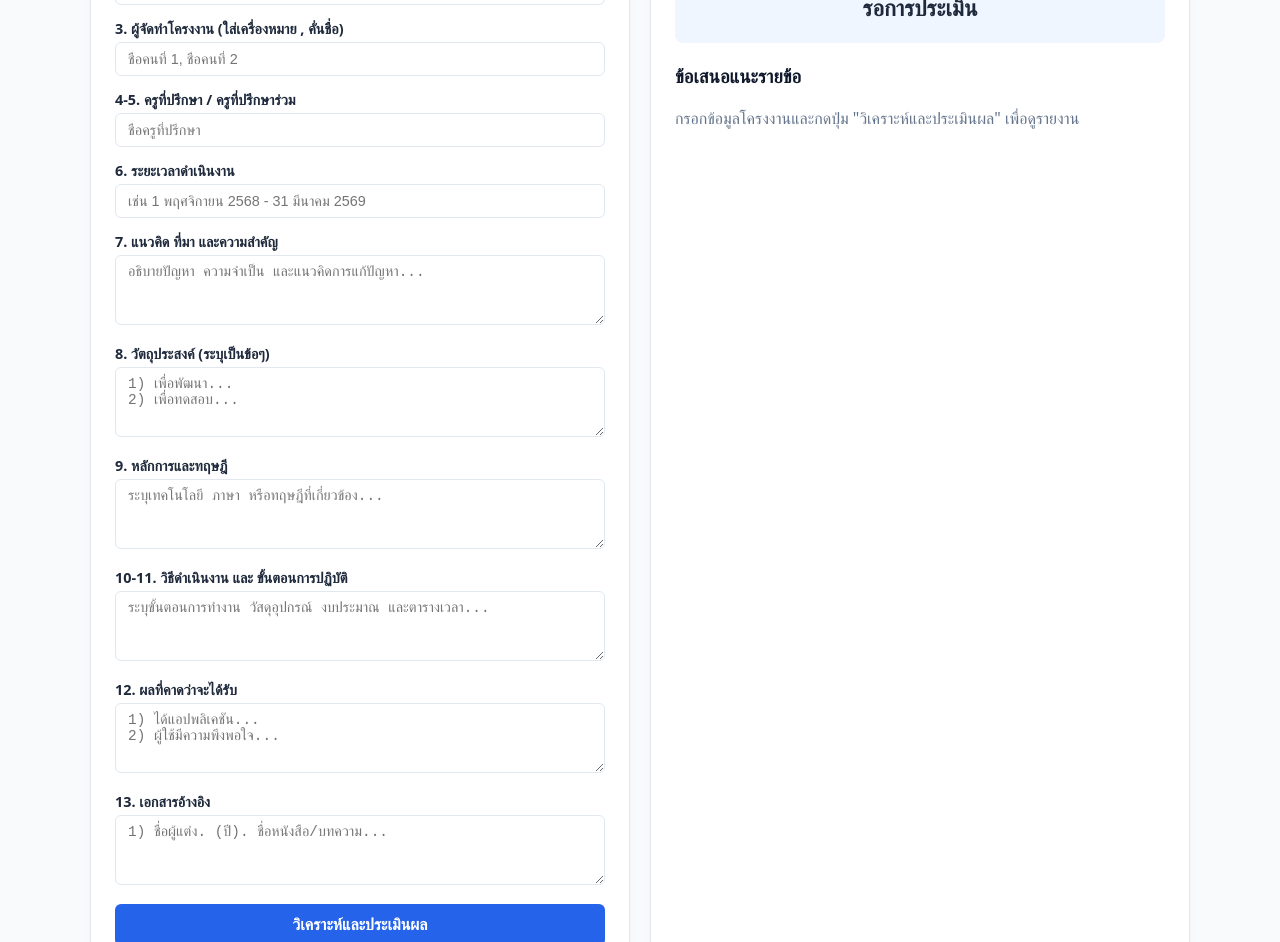
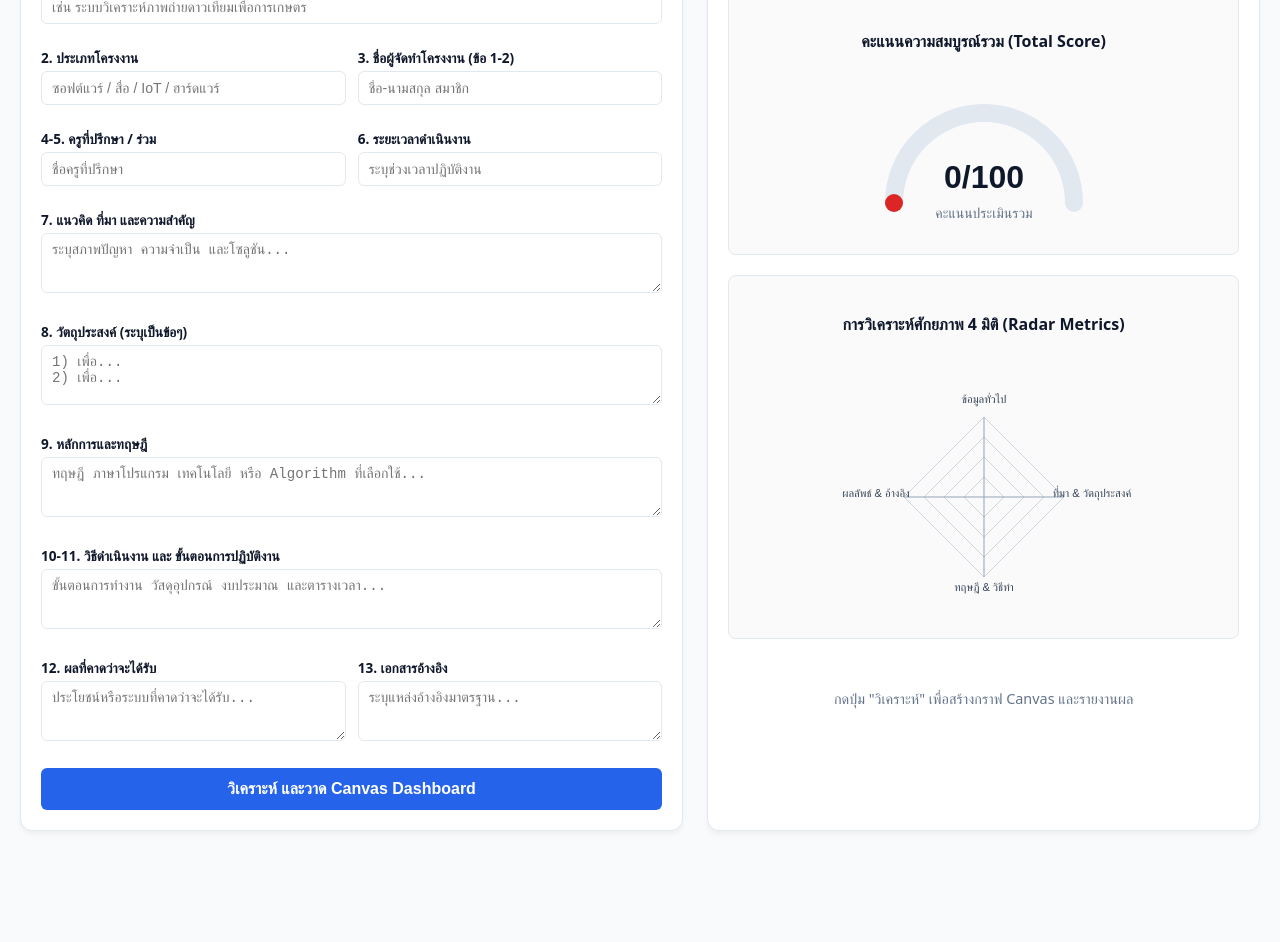
Before and after one commit to KRUBOYAP/research, a plain HTML site: page index.html in a window 1280 px wide. Shown: the part 221-1163 px from the top of the page. After the commit the page ends 1072 px from the top, so only its background shows below. Drawn offline with Linux system fonts and the light colour scheme.

Commit message:
Update index.html

```diff
--- a/index.html
+++ b/index.html
@@ -3,112 +3,265 @@
 <head>
     <meta charset="UTF-8">
     <meta name="viewport" content="width=device-width, initial-scale=1.0">
-    <title>ระบบวิเคราะห์และประเมินข้อเสนอโครงงานคอมพิวเตอร์</title>
+    <title>Research Proposal Visual Canvas & Evaluator</title>
     <style>
         :root {
             --primary: #2563eb;
+            --primary-dark: #1d4ed8;
             --bg: #f8fafc;
             --card: #ffffff;
-            --text: #1e293b;
+            --text: #0f172a;
+            --text-muted: #64748b;
             --border: #e2e8f0;
             --success: #16a34a;
-            --warning: #ca8a04;
+            --danger: #dc2626;
         }
-        body { font-family: 'Sarabun', system-ui, sans-serif; background: var(--bg); color: var(--text); margin: 0; padding: 20px; }
-        .container { max-width: 1100px; margin: 0 auto; display: grid; grid-template-columns: 1fr 1fr; gap: 20px; }
-        .card { background: var(--card); padding: 24px; border-radius: 12px; border: 1px solid var(--border); box-shadow: 0 4px 6px -1px rgba(0,0,0,0.05); }
-        h1, h2, h3 { margin-top: 0; color: #0f172a; }
-        .form-group { margin-bottom: 14px; }
-        label { display: block; font-weight: 600; margin-bottom: 4px; font-size: 0.9rem; }
-        input, select, textarea { width: 100%; padding: 8px 12px; border: 1px solid var(--border); border-radius: 6px; box-sizing: border-box; font-size: 0.9rem; }
-        textarea { resize: vertical; min-height: 70px; }
-        button { width: 100%; background: var(--primary); color: white; padding: 12px; border: none; border-radius: 6px; font-weight: bold; cursor: pointer; font-size: 1rem; transition: background 0.2s; }
-        button:hover { opacity: 0.9; }
-        .score-box { text-align: center; padding: 20px; border-radius: 8px; margin-bottom: 20px; background: #eff6ff; }
-        .score-number { font-size: 3rem; font-weight: 800; color: var(--primary); }
-        .verdict { font-size: 1.4rem; font-weight: bold; margin-top: 8px; }
-        .approved { color: var(--success); }
-        .needs-improvement { color: var(--warning); }
-        .feedback-item { margin-bottom: 12px; padding: 10px; border-left: 4px solid var(--primary); background: #f1f5f9; font-size: 0.88rem; }
+
+        * { box-sizing: border-box; }
+        body { font-family: 'Sarabun', system-ui, -apple-system, sans-serif; background: var(--bg); color: var(--text); margin: 0; padding: 20px; }
+
+        .header { text-align: center; margin-bottom: 24px; }
+        .header h1 { margin: 0; color: var(--primary-dark); font-size: 1.8rem; }
+        .header p { color: var(--text-muted); margin-top: 4px; }
+
+        .app-layout { display: grid; grid-template-columns: 1.2fr 1fr; gap: 24px; max-width: 1300px; margin: 0 auto; }
+        .card { background: var(--card); border-radius: 12px; border: 1px solid var(--border); padding: 20px; box-shadow: 0 4px 6px -1px rgba(0,0,0,0.05); }
+
+        /* Tab Navigation */
+        .tab-buttons { display: flex; gap: 8px; margin-bottom: 16px; border-bottom: 2px solid var(--border); padding-bottom: 8px; }
+        .tab-btn { background: none; border: none; padding: 8px 16px; font-weight: 600; color: var(--text-muted); cursor: pointer; border-radius: 6px; }
+        .tab-btn.active { background: #eff6ff; color: var(--primary); }
+
+        /* Form styling */
+        .form-grid { display: grid; grid-template-columns: 1fr 1fr; gap: 12px; }
+        .form-full { grid-column: span 2; }
+        .form-group { margin-bottom: 12px; }
+        label { display: block; font-weight: 600; font-size: 0.85rem; margin-bottom: 4px; }
+        input, select, textarea { width: 100%; padding: 8px 10px; border: 1px solid var(--border); border-radius: 6px; font-size: 0.88rem; }
+        textarea { resize: vertical; min-height: 60px; }
+
+        button.btn-eval { width: 100%; background: var(--primary); color: white; padding: 12px; border: none; border-radius: 6px; font-weight: bold; cursor: pointer; font-size: 1rem; margin-top: 10px; }
+        button.btn-eval:hover { background: var(--primary-dark); }
+
+        /* Dashboard & Canvas Styles */
+        .canvas-container { display: flex; flex-direction: column; align-items: center; gap: 20px; }
+        .canvas-card { width: 100%; text-align: center; background: #fafafa; border: 1px solid var(--border); border-radius: 8px; padding: 16px; }
+        canvas { max-width: 100%; height: auto; }
+
+        .verdict-box { margin-top: 12px; padding: 12px; border-radius: 6px; text-align: center; font-weight: bold; font-size: 1.1rem; }
+        .verdict-approved { background: #dcfce7; color: var(--success); }
+        .verdict-rejected { background: #fee2e2; color: var(--danger); }
+
+        .feedback-box { margin-top: 16px; text-align: left; }
+        .feedback-item { font-size: 0.85rem; padding: 8px; margin-bottom: 6px; border-left: 3px solid var(--primary); background: #f1f5f9; }
     </style>
 </head>
 <body>
 
-<div class="container">
-    <!-- ฟอร์มกรอกข้อมูลโครงงาน -->
+<div class="header">
+    <h1>Research Proposal Canvas & Evaluator</h1>
+    <p>ระบบวิเคราะห์และประเมินข้อเสนอโครงงานคอมพิวเตอร์ ด้วย HTML5 Canvas Dashboard</p>
+</div>
+
+<div class="app-layout">
+
+    <!-- ฝั่งที่ 1: กรอกข้อมูลและ Research Canvas -->
     <div class="card">
-        <h2>แบบเสนอโครงงานคอมพิวเตอร์</h2>
+        <div class="tab-buttons">
+            <button class="tab-btn active" onclick="switchTab('form')">แบบฟอร์มเสนอโครงงาน (ข้อ 1-13)</button>
+        </div>
+
         <form id="proposalForm">
-            <div class="form-group">
+            <div id="tabForm" class="form-grid">
+                <div class="form-group form-full">
                     <label>1. ชื่อโครงงาน</label>
-                <input type="text" id="title" placeholder="ระบุชื่อโครงงาน...">
+                    <input type="text" id="title" placeholder="เช่น ระบบวิเคราะห์ภาพถ่ายดาวเทียมเพื่อการเกษตร">
                 </div>
                 <div class="form-group">
                     <label>2. ประเภทโครงงาน</label>
-                <input type="text" id="type" placeholder="เช่น การพัฒนาระบบซอฟต์แวร์ / สื่อการเรียนรู้">
+                    <input type="text" id="type" placeholder="ซอฟต์แวร์ / สื่อ / IoT / ฮาร์ดแวร์">
                 </div>
                 <div class="form-group">
-                <label>3. ผู้จัดทำโครงงาน (ใส่เครื่องหมาย , คั่นชื่อ)</label>
-                <input type="text" id="authors" placeholder="ชื่อคนที่ 1, ชื่อคนที่ 2">
+                    <label>3. ชื่อผู้จัดทำโครงงาน (ข้อ 1-2)</label>
+                    <input type="text" id="authors" placeholder="ชื่อ-นามสกุล สมาชิก">
                 </div>
                 <div class="form-group">
-                <label>4-5. ครูที่ปรึกษา / ครูที่ปรึกษาร่วม</label>
+                    <label>4-5. ครูที่ปรึกษา / ร่วม</label>
                     <input type="text" id="advisors" placeholder="ชื่อครูที่ปรึกษา">
                 </div>
                 <div class="form-group">
                     <label>6. ระยะเวลาดำเนินงาน</label>
-                <input type="text" id="duration" placeholder="เช่น 1 พฤศจิกายน 2568 - 31 มีนาคม 2569">
+                    <input type="text" id="duration" placeholder="ระบุช่วงเวลาปฏิบัติงาน">
                 </div>
-            <div class="form-group">
+                <div class="form-group form-full">
                     <label>7. แนวคิด ที่มา และความสำคัญ</label>
-                <textarea id="rationale" placeholder="อธิบายปัญหา ความจำเป็น และแนวคิดการแก้ปัญหา..."></textarea>
+                    <textarea id="rationale" placeholder="ระบุสภาพปัญหา ความจำเป็น และโซลูชัน..."></textarea>
                 </div>
-            <div class="form-group">
+                <div class="form-group form-full">
                     <label>8. วัตถุประสงค์ (ระบุเป็นข้อๆ)</label>
-                <textarea id="objectives" placeholder="1) เพื่อพัฒนา...&#10;2) เพื่อทดสอบ..."></textarea>
+                    <textarea id="objectives" placeholder="1) เพื่อ...&#10;2) เพื่อ..."></textarea>
                 </div>
-            <div class="form-group">
+                <div class="form-group form-full">
                     <label>9. หลักการและทฤษฎี</label>
-                <textarea id="theory" placeholder="ระบุเทคโนโลยี ภาษา หรือทฤษฎีที่เกี่ยวข้อง..."></textarea>
+                    <textarea id="theory" placeholder="ทฤษฎี ภาษาโปรแกรม เทคโนโลยี หรือ Algorithm ที่เลือกใช้..."></textarea>
                 </div>
-            <div class="form-group">
-                <label>10-11. วิธีดำเนินงาน และ ขั้นตอนการปฏิบัติ</label>
-                <textarea id="methodology" placeholder="ระบุขั้นตอนการทำงาน วัสดุอุปกรณ์ งบประมาณ และตารางเวลา..."></textarea>
+                <div class="form-group form-full">
+                    <label>10-11. วิธีดำเนินงาน และ ขั้นตอนการปฏิบัติงาน</label>
+                    <textarea id="methodology" placeholder="ขั้นตอนการทำงาน วัสดุอุปกรณ์ งบประมาณ และตารางเวลา..."></textarea>
                 </div>
                 <div class="form-group">
                     <label>12. ผลที่คาดว่าจะได้รับ</label>
-                <textarea id="expectedResults" placeholder="1) ได้แอปพลิเคชัน...&#10;2) ผู้ใช้มีความพึงพอใจ..."></textarea>
+                    <textarea id="expectedResults" placeholder="ประโยชน์หรือระบบที่คาดว่าจะได้รับ..."></textarea>
                 </div>
                 <div class="form-group">
                     <label>13. เอกสารอ้างอิง</label>
-                <textarea id="references" placeholder="1) ชื่อผู้แต่ง. (ปี). ชื่อหนังสือ/บทความ..."></textarea>
+                    <textarea id="references" placeholder="ระบุแหล่งอ้างอิงมาตรฐาน..."></textarea>
                 </div>
-            <button type="button" onclick="evaluateProposal()">วิเคราะห์และประเมินผล</button>
+            </div>
+
+            <button type="button" class="btn-eval" onclick="processEvaluation()">วิเคราะห์ และวาด Canvas Dashboard</button>
         </form>
     </div>
 
-    <!-- ส่วนแสดงผลการวิเคราะห์และคะแนน -->
-    <div class="card">
-        <h2>ผลการวิเคราะห์และประเมิน</h2>
-        <div class="score-box">
-            <div>คะแนนรวมที่ได้</div>
-            <div class="score-number" id="totalScore">0 / 100</div>
-            <div class="verdict" id="verdictStatus">รอการประเมิน</div>
+    <!-- ฝั่งที่ 2: Canvas Visualizations & Evaluation Report -->
+    <div class="card canvas-container">
+        <h3>ผลการประเมินเชิงทัศนภาพ (Canvas Analytics)</h3>
+
+        <!-- Canvas 1: Gauge Chart -->
+        <div class="canvas-card">
+            <h4>คะแนนความสมบูรณ์รวม (Total Score)</h4>
+            <canvas id="gaugeCanvas" width="280" height="160"></canvas>
+            <div id="verdictBox" class="verdict-box" style="display:none;"></div>
         </div>
 
-        <h3>ข้อเสนอแนะรายข้อ</h3>
-        <div id="feedbackList">
-            <p style="color: #64748b;">กรอกข้อมูลโครงงานและกดปุ่ม "วิเคราะห์และประเมินผล" เพื่อดูรายงาน</p>
+        <!-- Canvas 2: Radar Spider Chart -->
+        <div class="canvas-card">
+            <h4>การวิเคราะห์ศักยภาพ 4 มิติ (Radar Metrics)</h4>
+            <canvas id="radarCanvas" width="300" height="260"></canvas>
         </div>
+
+        <!-- Feedback Log -->
+        <div class="feedback-box" id="feedbackList">
+            <p style="text-align:center; color: var(--text-muted); font-size: 0.9rem;">
+                กดปุ่ม "วิเคราะห์" เพื่อสร้างกราฟ Canvas และรายงานผล
+            </p>
         </div>
     </div>
 
+</div>
+
 <script>
-function evaluateProposal() {
-    let score = 0;
-    let feedback = [];
+// --- HTML5 Canvas Drawing Functions ---
 
-    // Extract Values
+// 1. Draw Semi-Circle Gauge Chart
+function drawGauge(score) {
+    const canvas = document.getElementById('gaugeCanvas');
+    const ctx = canvas.getContext('2d');
+    const cx = canvas.width / 2;
+    const cy = canvas.height - 30;
+    const radius = 90;
+
+    ctx.clearRect(0, 0, canvas.width, canvas.height);
+
+    // Background track
+    ctx.beginPath();
+    ctx.arc(cx, cy, radius, Math.PI, 2 * Math.PI);
+    ctx.lineWidth = 18;
+    ctx.strokeStyle = '#e2e8f0';
+    ctx.lineCap = 'round';
+    ctx.stroke();
+
+    // Progress track
+    const progressAngle = Math.PI + (score / 100) * Math.PI;
+    ctx.beginPath();
+    ctx.arc(cx, cy, radius, Math.PI, progressAngle);
+    ctx.lineWidth = 18;
+    ctx.strokeStyle = score >= 60 ? '#16a34a' : (score >= 40 ? '#ca8a04' : '#dc2626');
+    ctx.lineCap = 'round';
+    ctx.stroke();
+
+    // Score Text
+    ctx.fillStyle = '#0f172a';
+    ctx.font = 'bold 32px Sarabun, sans-serif';
+    ctx.textAlign = 'center';
+    ctx.fillText(`${score}/100`, cx, cy - 15);
+
+    ctx.fillStyle = '#64748b';
+    ctx.font = '14px Sarabun, sans-serif';
+    ctx.fillText('คะแนนประเมินรวม', cx, cy + 15);
+}
+
+// 2. Draw 4-Axis Radar (Spider) Chart
+function drawRadarChart(scoresNormalized) {
+    const canvas = document.getElementById('radarCanvas');
+    const ctx = canvas.getContext('2d');
+    const cx = canvas.width / 2;
+    const cy = canvas.height / 2 + 10;
+    const radius = 80;
+
+    const labels = ['ข้อมูลทั่วไป', 'ที่มา & วัตถุประสงค์', 'ทฤษฎี & วิธีทำ', 'ผลลัพธ์ & อ้างอิง'];
+    const numAxes = labels.length;
+
+    ctx.clearRect(0, 0, canvas.width, canvas.height);
+
+    // Grid concentric circles
+    for (let level = 1; level <= 4; level++) {
+        ctx.beginPath();
+        const r = (radius / 4) * level;
+        for (let i = 0; i < numAxes; i++) {
+            const angle = (Math.PI * 2 / numAxes) * i - Math.PI / 2;
+            const x = cx + r * Math.cos(angle);
+            const y = cy + r * Math.sin(angle);
+            if (i === 0) ctx.moveTo(x, y);
+            else ctx.lineTo(x, y);
+        }
+        ctx.closePath();
+        ctx.strokeStyle = '#cbd5e1';
+        ctx.lineWidth = 1;
+        ctx.stroke();
+    }
+
+    // Axes & Axis Labels
+    for (let i = 0; i < numAxes; i++) {
+        const angle = (Math.PI * 2 / numAxes) * i - Math.PI / 2;
+        const x = cx + radius * Math.cos(angle);
+        const y = cy + radius * Math.sin(angle);
+
+        ctx.beginPath();
+        ctx.moveTo(cx, cy);
+        ctx.lineTo(x, y);
+        ctx.strokeStyle = '#94a3b8';
+        ctx.stroke();
+
+        // Label position adjustment
+        const lx = cx + (radius + 28) * Math.cos(angle);
+        const ly = cy + (radius + 14) * Math.sin(angle);
+        ctx.fillStyle = '#334155';
+        ctx.font = '11px Sarabun, sans-serif';
+        ctx.textAlign = 'center';
+        ctx.fillText(labels[i], lx, ly);
+    }
+
+    // Polygon Data Plot
+    ctx.beginPath();
+    for (let i = 0; i < numAxes; i++) {
+        const angle = (Math.PI * 2 / numAxes) * i - Math.PI / 2;
+        const r = radius * scoresNormalized[i];
+        const x = cx + r * Math.cos(angle);
+        const y = cy + r * Math.sin(angle);
+        if (i === 0) ctx.moveTo(x, y);
+        else ctx.lineTo(x, y);
+    }
+    ctx.closePath();
+    ctx.fillStyle = 'rgba(37, 99, 235, 0.35)';
+    ctx.fill();
+    ctx.strokeStyle = '#2563eb';
+    ctx.lineWidth = 2.5;
+    ctx.stroke();
+}
+
+// --- Logic Evaluation System ---
+function processEvaluation() {
     const title = document.getElementById('title').value.trim();
     const type = document.getElementById('type').value.trim();
     const authors = document.getElementById('authors').value.trim();
@@ -121,79 +274,64 @@ function evaluateProposal() {
     const results = document.getElementById('expectedResults').value.trim();
     const references = document.getElementById('references').value.trim();
 
-    // 1. General Info Evaluation (10 pts)
-    let infoScore = 0;
-    if (title) infoScore += 2;
-    if (type) infoScore += 2;
-    if (authors) infoScore += 2;
-    if (advisors) infoScore += 2;
-    if (duration) infoScore += 2;
-    score += infoScore;
-    feedback.push({ section: "ข้อมูลทั่วไป (ข้อ 1-6)", score: infoScore, max: 10, note: infoScore === 10 ? "ครบถ้วนสมบูรณ์" : "ควรระบุข้อมูลพื้นฐาน ผู้จัดทำ ครูที่ปรึกษา และระยะเวลาให้ครบถ้วน" });
+    // 1. General Info Score (Max 10)
+    let s1 = 0;
+    if (title) s1 += 2;
+    if (type) s1 += 2;
+    if (authors) s1 += 2;
+    if (advisors) s1 += 2;
+    if (duration) s1 += 2;
 
-    // 2. Rationale & Objectives (35 pts)
-    let rationaleScore = 0;
-    if (rationale.length > 100) rationaleScore += 15;
-    else if (rationale.length > 30) rationaleScore += 8;
+    // 2. Rationale & Objectives (Max 35)
+    let s2 = 0;
+    if (rationale.length > 80) s2 += 15; else if (rationale.length > 20) s2 += 8;
+    if (objectives.includes('1') || objectives.includes('-')) s2 += 20; else if (objectives.length > 15) s2 += 10;
 
-    let objScore = 0;
-    if (objectives.includes("1)") || objectives.includes("1.")) objScore += 20;
-    else if (objectives.length > 20) objScore += 10;
+    // 3. Theory & Methodology (Max 35)
+    let s3 = 0;
+    if (theory.length > 40) s3 += 15; else if (theory.length > 10) s3 += 7;
+    if (methodology.length > 60) s3 += 20; else if (methodology.length > 15) s3 += 10;
 
-    const bgScore = rationaleScore + objScore;
-    score += bgScore;
-    feedback.push({
-        section: "ความสำคัญและวัตถุประสงค์ (ข้อ 7-8)",
-        score: bgScore,
-        max: 35,
-        note: `ที่มาและความสำคัญ ${rationaleScore}/15, วัตถุประสงค์ ${objScore}/20. ` + (objScore < 20 ? "แนะนำให้เขียนวัตถุประสงค์แยกเป็นข้อๆ ชัดเจน (เช่น 1), 2))" : "วัตถุประสงค์จัดโครงสร้างได้ดี")
-    });
+    // 4. Expected Results & References (Max 20)
+    let s4 = 0;
+    if (results.length > 20) s4 += 10; else if (results.length > 5) s4 += 5;
+    if (references.length > 20 || references.includes('http')) s4 += 10; else if (references.length > 5) s4 += 5;
 
-    // 3. Theory & Methodology (35 pts)
-    let theoryScore = theory.length > 50 ? 15 : (theory.length > 10 ? 8 : 0);
-    let methodScore = methodology.length > 80 ? 20 : (methodology.length > 20 ? 10 : 0);
-    const techScore = theoryScore + methodScore;
-    score += techScore;
-    feedback.push({
-        section: "ทฤษฎีและวิธีดำเนินงาน (ข้อ 9-11)",
-        score: techScore,
-        max: 35,
-        note: `หลักการทฤษฎี ${theoryScore}/15, วิธีดำเนินงาน ${methodScore}/20. ` + (methodScore < 20 ? "ควรเพิ่มรายละเอียดขั้นตอนการพัฒนาระบบ อุปกรณ์ งบประมาณ และตารางเวลาปฏิบัติงาน" : "รายละเอียดครอบคลุม")
-    });
+    const totalScore = s1 + s2 + s3 + s4;
 
-    // 4. Expected Results & References (20 pts)
-    let resScore = results.length > 30 ? 10 : (results.length > 5 ? 5 : 0);
-    let refScore = (references.includes("http") || references.length > 30) ? 10 : (references.length > 5 ? 5 : 0);
-    const outScore = resScore + refScore;
-    score += outScore;
-    feedback.push({
-        section: "ผลที่คาดว่าจะได้รับและเอกสารอ้างอิง (ข้อ 12-13)",
-        score: outScore,
-        max: 20,
-        note: `ผลที่คาดว่าจะได้รับ ${resScore}/10, เอกสารอ้างอิง ${refScore}/10. ` + (refScore < 10 ? "ควรเพิ่มการอ้างอิงหนังสือ วารสาร หรือแหล่งข้อมูลออนไลน์ให้เป็นรูปแบบมาตรฐาน" : "ระบุแหล่งอ้างอิงชัดเจน")
-    });
+    // Normalized scores for Radar Chart (0.0 to 1.0 scale)
+    const normScores = [s1 / 10, s2 / 35, s3 / 35, s4 / 20];
 
-    // Display Output
-    document.getElementById('totalScore').innerText = `${score} / 100`;
-    const verdictEl = document.getElementById('verdictStatus');
+    // Render Canvas Visualizations
+    drawGauge(totalScore);
+    drawRadarChart(normScores);
 
-    if (score >= 60) {
-        verdictEl.innerText = "ผลการพิจารณา: อนุมัติ";
-        verdictEl.className = "verdict approved";
+    // Verdict Output
+    const verdictBox = document.getElementById('verdictBox');
+    verdictBox.style.display = 'block';
+    if (totalScore >= 60) {
+        verdictBox.innerText = 'ผลการพิจารณา: อนุมัติ (Pass)';
+        verdictBox.className = 'verdict-box verdict-approved';
     } else {
-        verdictEl.innerText = "ผลการพิจารณา: ควรปรับปรุง";
-        verdictEl.className = "verdict needs-improvement";
+        verdictBox.innerText = 'ผลการพิจารณา: ควรปรับปรุง (Needs Work)';
+        verdictBox.className = 'verdict-box verdict-rejected';
     }
 
-    // Render Feedback
+    // Detailed Log Feedback
     const feedbackList = document.getElementById('feedbackList');
-    feedbackList.innerHTML = feedback.map(item => `
-        <div class="feedback-item">
-            <strong>${item.section}</strong> — <span>${item.score}/${item.max} คะแนน</span>
-            <div>${item.note}</div>
-        </div>
-    `).join('');
+    feedbackList.innerHTML = `
+        <div class="feedback-item"><strong>1. ข้อมูลทั่วไป:</strong> ${s1}/10 คะแนน</div>
+        <div class="feedback-item"><strong>2. ที่มา & วัตถุประสงค์:</strong> ${s2}/35 คะแนน ${s2 < 25 ? '(ควรแจกลูกย่อยวัตถุประสงค์)' : ''}</div>
+        <div class="feedback-item"><strong>3. ทฤษฎี & วิธีดำเนินงาน:</strong> ${s3}/35 คะแนน ${s3 < 25 ? '(ควรเพิ่มรายละเอียดอัลกอริทึมและตารางงาน)' : ''}</div>
+        <div class="feedback-item"><strong>4. ผลลัพธ์ & อ้างอิง:</strong> ${s4}/20 คะแนน</div>
+    `;
 }
+
+// Initial Canvas Draw
+window.onload = function() {
+    drawGauge(0);
+    drawRadarChart([0, 0, 0, 0]);
+};
 </script>
 </body>
 </html>
```
Lines whose indentation alone changed are shown as unchanged.
